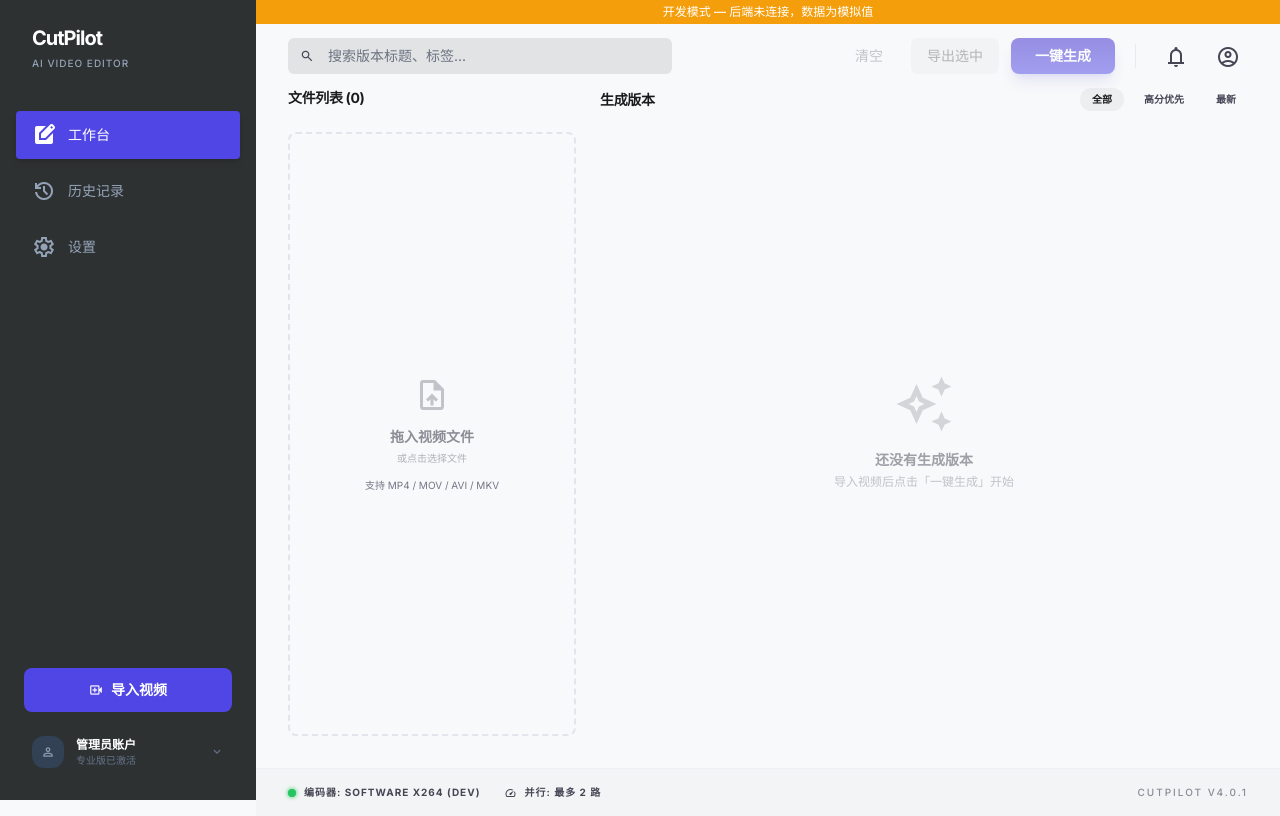
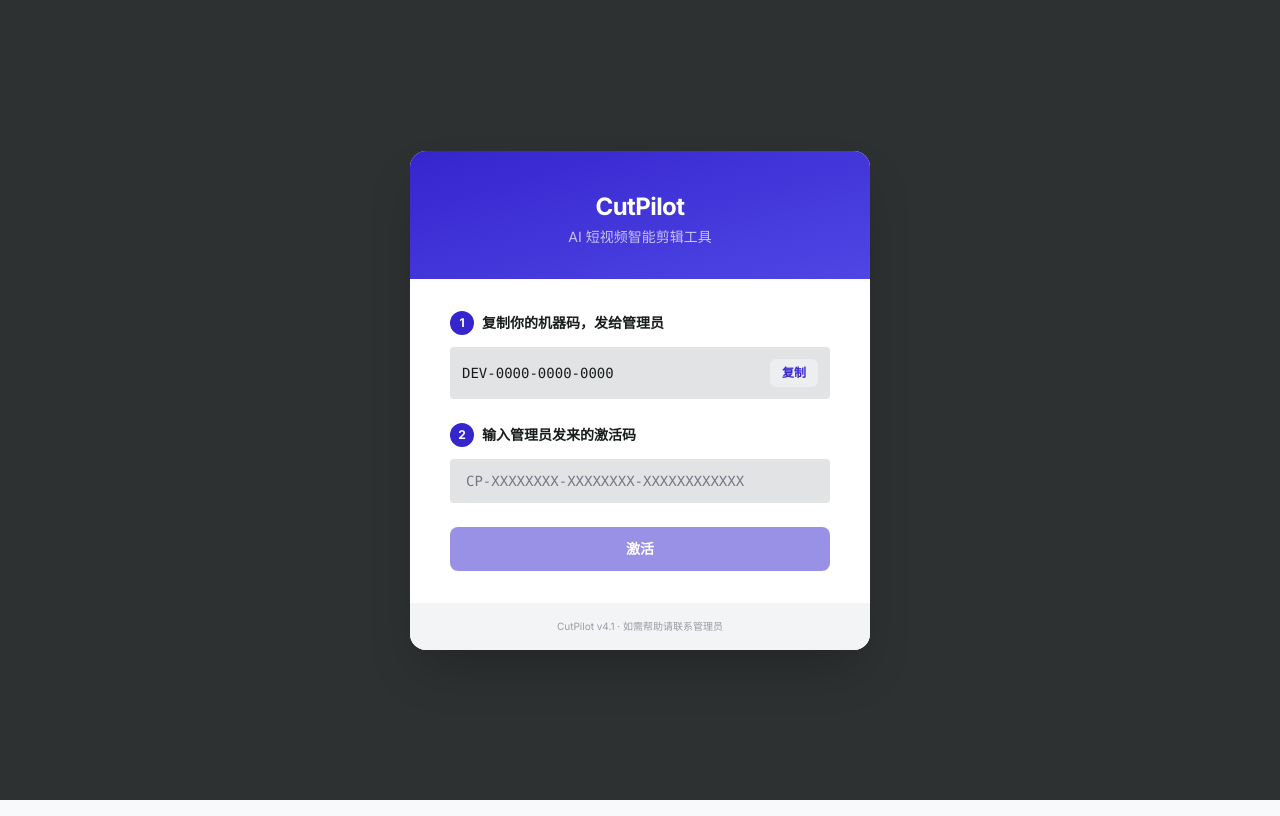
Before and after one commit to Roy-helper/CutPilot-Windows, a Vue app in the folder webui/: page / in a window 1280 px wide. Built offline with nearby package versions, Linux system fonts and the light colour scheme.

Commit message:
feat: first-launch activation screen
New users see a full-screen activation gate on first launch:
- Step 1: machine ID displayed with copy button
- Step 2: paste activation code from admin
- "Skip trial" option if trial uses remain
- After activation, transitions to main app seamlessly

```diff
--- a/webui/src/App.vue
+++ b/webui/src/App.vue
@@ -2,27 +2,60 @@
 import { ref, onMounted } from 'vue'
 import { RouterView } from 'vue-router'
 import SideNav from '@/components/SideNav.vue'
+import ActivationView from '@/views/ActivationView.vue'
+import { getLicenseInfo } from '@/bridge'
 import { useNotificationStore } from '@/stores/notifications'
 
 const devMode = ref(false)
 const licenseBanner = ref('')
 const licenseBannerLevel = ref<'info' | 'error'>('info')
 
-onMounted(() => {
-  // pywebview injects window.pywebview AFTER DOM load via pywebviewready event.
-  // Check with delay to avoid false "dev mode" detection.
-  const checkNative = () => {
-    devMode.value = !window.pywebview?.api
-  }
+// License gate: show activation screen if not licensed and no trial left
+const licenseChecked = ref(false)
+const needsActivation = ref(false)
+const trialMode = ref(false)
 
-  // If already injected (fast load), check now
+onMounted(async () => {
+  // pywebview detection
   if (window.pywebview?.api) {
     devMode.value = false
   } else {
-    // Wait for pywebview to inject, or confirm dev mode after timeout
     window.addEventListener('pywebviewready', () => { devMode.value = false }, { once: true })
-    globalThis.setTimeout(checkNative, 2000)
+    globalThis.setTimeout(() => { devMode.value = !window.pywebview?.api }, 2000)
   }
+
+  // License check
+  try {
+    const info = await getLicenseInfo() as Record<string, any>
+    const isValid = info.is_valid === true
+    const trialLeft = (info.trial_remaining as number) ?? 0
+
+    if (isValid) {
+      needsActivation.value = false
+      // Check near-expiry
+      if (info.expiry) {
+        const expDate = new Date(info.expiry as string)
+        const daysLeft = Math.ceil((expDate.getTime() - Date.now()) / 86400000)
+        if (daysLeft <= 7 && daysLeft > 0) {
+          licenseBanner.value = `授权将在 ${daysLeft} 天后到期，请及时续费`
+          licenseBannerLevel.value = 'info'
+        }
+      }
+    } else if (trialLeft > 0) {
+      // Has trial remaining — let them in but show banner
+      needsActivation.value = false
+      trialMode.value = true
+      licenseBanner.value = `试用模式: 剩余 ${trialLeft} 次免费使用`
+      licenseBannerLevel.value = 'info'
+    } else {
+      // No license, no trial — must activate
+      needsActivation.value = true
+    }
+  } catch {
+    // Bridge not ready (dev mode) — let them in
+    needsActivation.value = false
+  }
+  licenseChecked.value = true
 
   // Listen for license warnings from pywebview bridge
   window.addEventListener('license-warning', (evt: Event) => {
@@ -33,10 +66,27 @@ onMounted(() => {
     notify.add(detail.level === 'error' ? 'error' : 'info', detail.message)
   })
 })
+
+function onActivated() {
+  needsActivation.value = false
+  licenseBanner.value = ''
+}
 </script>
 
 <template>
-  <div class="min-h-screen">
+  <!-- Loading state -->
+  <div v-if="!licenseChecked" class="min-h-screen bg-[#2e3132] flex items-center justify-center">
+    <div class="text-center">
+      <h1 class="text-xl font-bold text-white tracking-tight mb-2">CutPilot</h1>
+      <p class="text-sm text-slate-400">正在启动...</p>
+    </div>
+  </div>
+
+  <!-- Activation gate -->
+  <ActivationView v-else-if="needsActivation" @activated="onActivated" />
+
+  <!-- Main app -->
+  <div v-else class="min-h-screen">
     <!-- Dev mode banner -->
     <div v-if="devMode" class="fixed top-0 left-64 right-0 z-[60] bg-amber-500 text-white text-center text-xs py-1 font-medium">
       开发模式 — 后端未连接，数据为模拟值
--- /dev/null
+++ b/webui/src/views/ActivationView.vue
@@ -0,0 +1,111 @@
+<script setup lang="ts">
+import { ref, onMounted } from 'vue'
+import { getMachineId, getLicenseInfo, activateLicense } from '@/bridge'
+
+const emit = defineEmits<{ activated: [] }>()
+
+const machineId = ref('读取中...')
+const trialRemaining = ref(0)
+const activationCode = ref('')
+const activating = ref(false)
+const resultMsg = ref('')
+const resultOk = ref(false)
+const copied = ref(false)
+
+onMounted(async () => {
+  machineId.value = await getMachineId()
+  const info = await getLicenseInfo() as Record<string, any>
+  trialRemaining.value = info.trial_remaining ?? 0
+})
+
+function copyMachineId() {
+  navigator.clipboard.writeText(machineId.value)
+  copied.value = true
+  globalThis.setTimeout(() => { copied.value = false }, 2000)
+}
+
+async function handleActivate() {
+  const code = activationCode.value.trim()
+  if (!code) return
+  activating.value = true
+  resultMsg.value = ''
+  const res = await activateLicense(code)
+  resultMsg.value = res.message
+  resultOk.value = res.success
+  activating.value = false
+  if (res.success) {
+    globalThis.setTimeout(() => emit('activated'), 800)
+  }
+}
+
+function skipTrial() {
+  emit('activated')
+}
+</script>
+
+<template>
+  <div class="min-h-screen bg-[#2e3132] flex items-center justify-center">
+    <div class="w-[460px] bg-surface-container-lowest rounded-2xl shadow-2xl overflow-hidden">
+      <!-- Header -->
+      <div class="bg-gradient-to-br from-primary to-primary-container px-10 pt-10 pb-8 text-center">
+        <h1 class="text-2xl font-bold text-white tracking-tight">CutPilot</h1>
+        <p class="text-white/70 text-sm mt-1">AI 短视频智能剪辑工具</p>
+      </div>
+
+      <div class="px-10 py-8 space-y-6">
+        <!-- Step 1: Machine ID -->
+        <div>
+          <div class="flex items-center gap-2 mb-3">
+            <span class="w-6 h-6 rounded-full bg-primary text-white text-xs font-bold flex items-center justify-center">1</span>
+            <span class="text-sm font-semibold text-on-surface">复制你的机器码，发给管理员</span>
+          </div>
+          <div class="bg-surface-container-highest rounded-lg p-3 flex items-center justify-between group">
+            <code class="text-sm font-mono text-on-surface select-all">{{ machineId }}</code>
+            <button
+              class="px-3 py-1.5 text-xs font-semibold rounded-md transition-all"
+              :class="copied ? 'bg-green-100 text-green-700' : 'bg-surface-container text-primary hover:bg-primary-fixed'"
+              @click="copyMachineId"
+            >{{ copied ? '已复制' : '复制' }}</button>
+          </div>
+        </div>
+
+        <!-- Step 2: Enter Code -->
+        <div>
+          <div class="flex items-center gap-2 mb-3">
+            <span class="w-6 h-6 rounded-full bg-primary text-white text-xs font-bold flex items-center justify-center">2</span>
+            <span class="text-sm font-semibold text-on-surface">输入管理员发来的激活码</span>
+          </div>
+          <input
+            v-model="activationCode"
+            class="w-full bg-surface-container-highest border-none rounded-lg py-3 px-4 text-sm font-mono focus:ring-2 focus:ring-primary/30 placeholder:text-outline"
+            placeholder="CP-XXXXXXXX-XXXXXXXX-XXXXXXXXXXXX"
+            type="text"
+            @keyup.enter="handleActivate"
+          />
+          <p v-if="resultMsg" class="text-xs mt-2 font-medium" :class="resultOk ? 'text-green-600' : 'text-error'">
+            {{ resultOk ? '✓ ' : '' }}{{ resultMsg }}
+          </p>
+        </div>
+
+        <!-- Activate button -->
+        <button
+          class="w-full py-3 bg-primary text-white font-bold text-sm rounded-xl hover:bg-primary-container active:scale-[0.98] transition-all disabled:opacity-50"
+          :disabled="!activationCode.trim() || activating"
+          @click="handleActivate"
+        >{{ activating ? '验证中...' : '激活' }}</button>
+
+        <!-- Trial skip -->
+        <div v-if="trialRemaining > 0" class="text-center">
+          <button class="text-xs text-on-surface-variant hover:text-primary transition-colors" @click="skipTrial">
+            暂不激活，试用体验（剩余 {{ trialRemaining }} 次）
+          </button>
+        </div>
+      </div>
+
+      <!-- Footer -->
+      <div class="px-10 py-4 bg-surface-container-low text-center">
+        <p class="text-[10px] text-on-surface-variant/50">CutPilot v4.1 · 如需帮助请联系管理员</p>
+      </div>
+    </div>
+  </div>
+</template>
```
